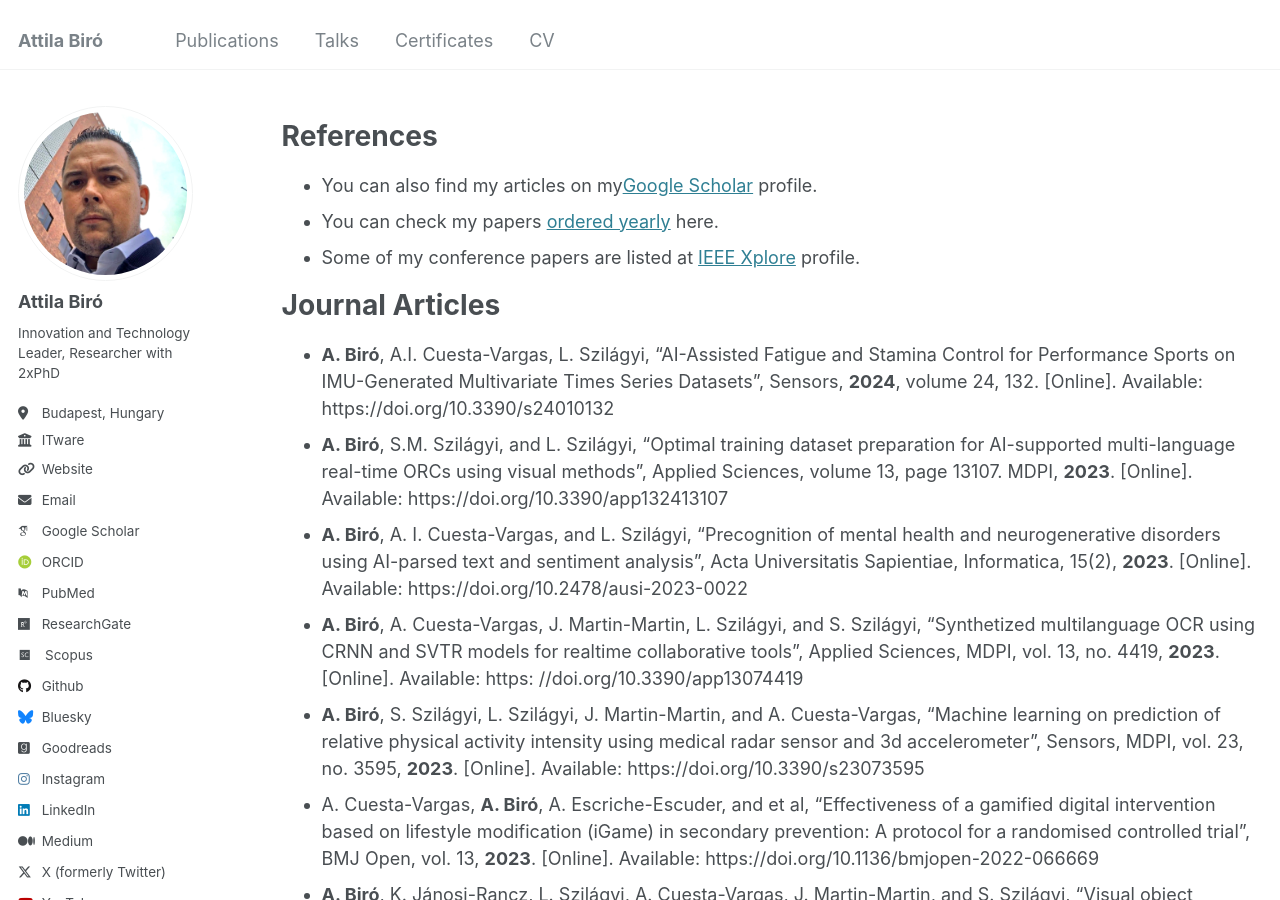
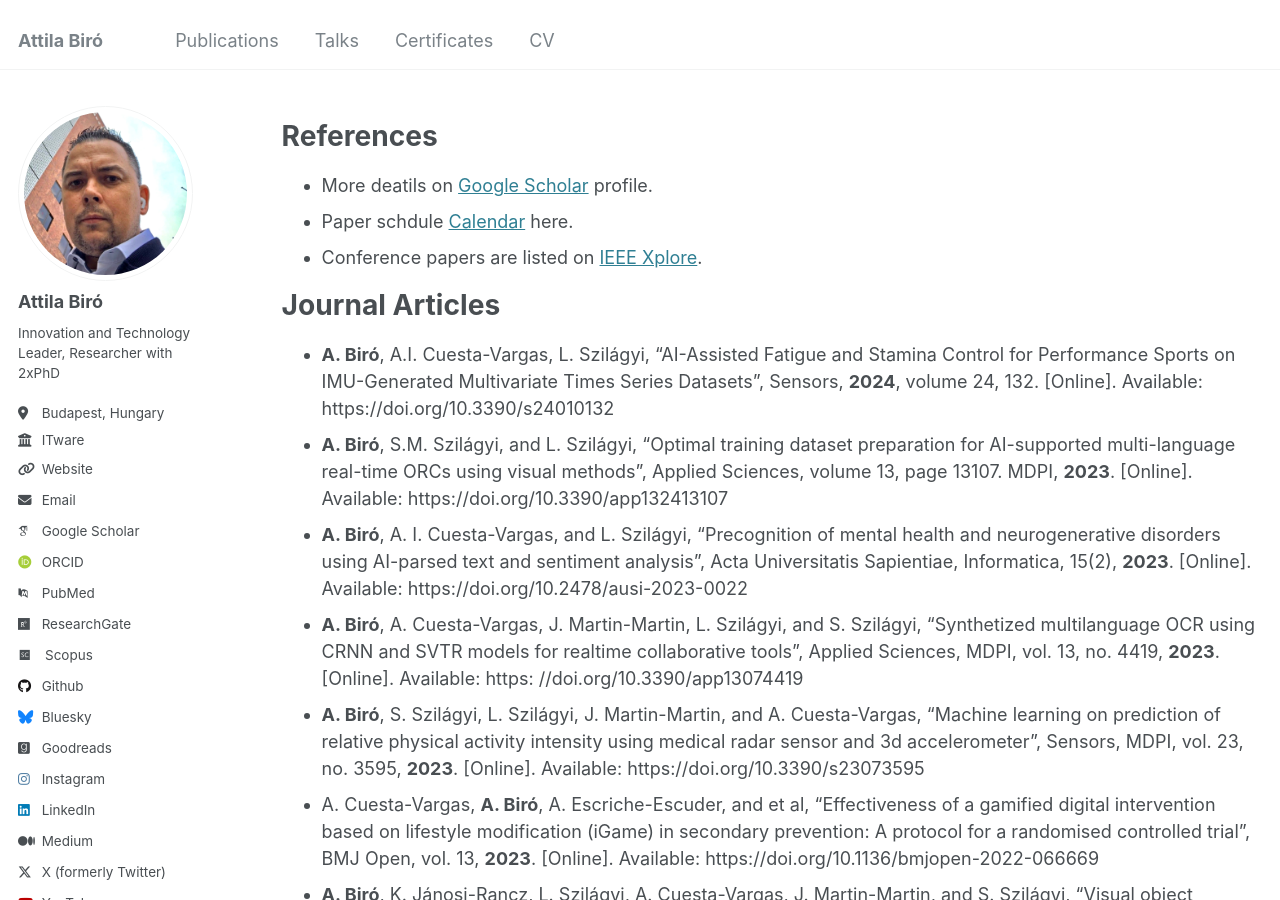
Before and after one commit to biroka/biroka.github.io, a Jekyll site: the page built from _pages/publications.md, in a window 1280 px wide and 900 px high. Built offline with Jekyll 4.4.1, drawn with Linux system fonts in a browser that asks for light colours; some web fonts are replaced.

Commit message:
Update publications.md

```diff
--- a/_pages/publications.md
+++ b/_pages/publications.md
@@ -7,9 +7,9 @@ author_profile: true
 
 References
 ======
-* You can also find my articles on my<a href="{{site.author.googlescholar}}">Google Scholar</a> profile.
-* You can check my papers <a href="https://www.attila.phd/papers">ordered yearly</a> here.
-* Some of my conference papers are listed at <a href="https://ieeexplore.ieee.org/author/38110388500">IEEE Xplore</a> profile.
+* More deatils on <a href="{{site.author.googlescholar}}">Google Scholar</a> profile.
+* Paper schdule <a href="https://www.attila.phd/papers">Calendar</a> here.
+* Conference papers are listed on <a href="https://ieeexplore.ieee.org/author/38110388500">IEEE Xplore</a>.
 
 Journal Articles
 ======
```
